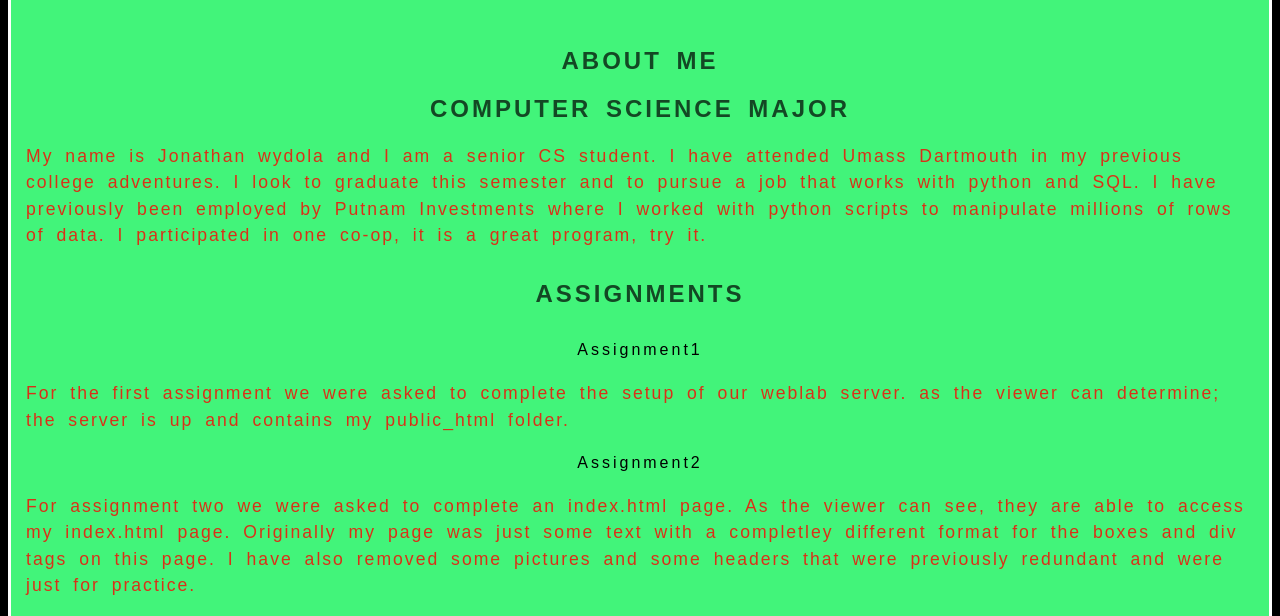
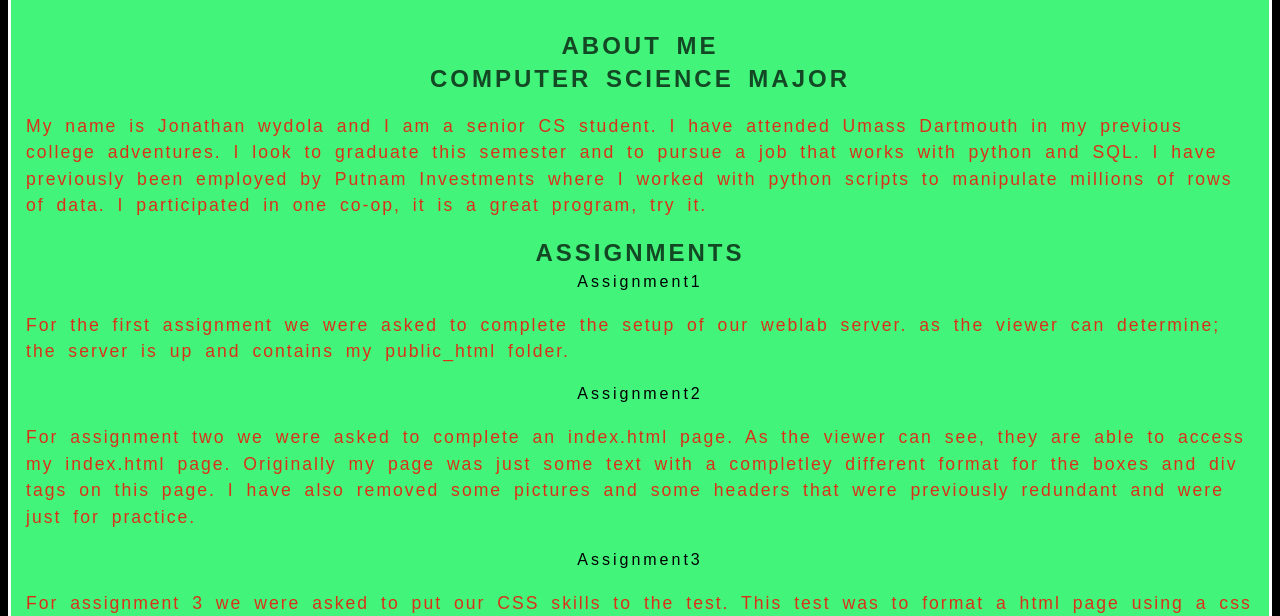
Before and after one commit to jonathanWydola/myPage, a plain HTML site: page index.html in a window 1280 px wide. Shown: the part 184-800 px from the top of the page. Drawn offline with Linux system fonts and the light colour scheme.

Commit message:
last touches

```diff
--- a/css/styles.css
+++ b/css/styles.css
@@ -49,6 +49,7 @@ h2, h3, h4{
 	word-spacing:		5px;
 	opacity:			0.7;
 	text-transform:		uppercase;
+	margin:			5px	5px;
 }
 
 
```
